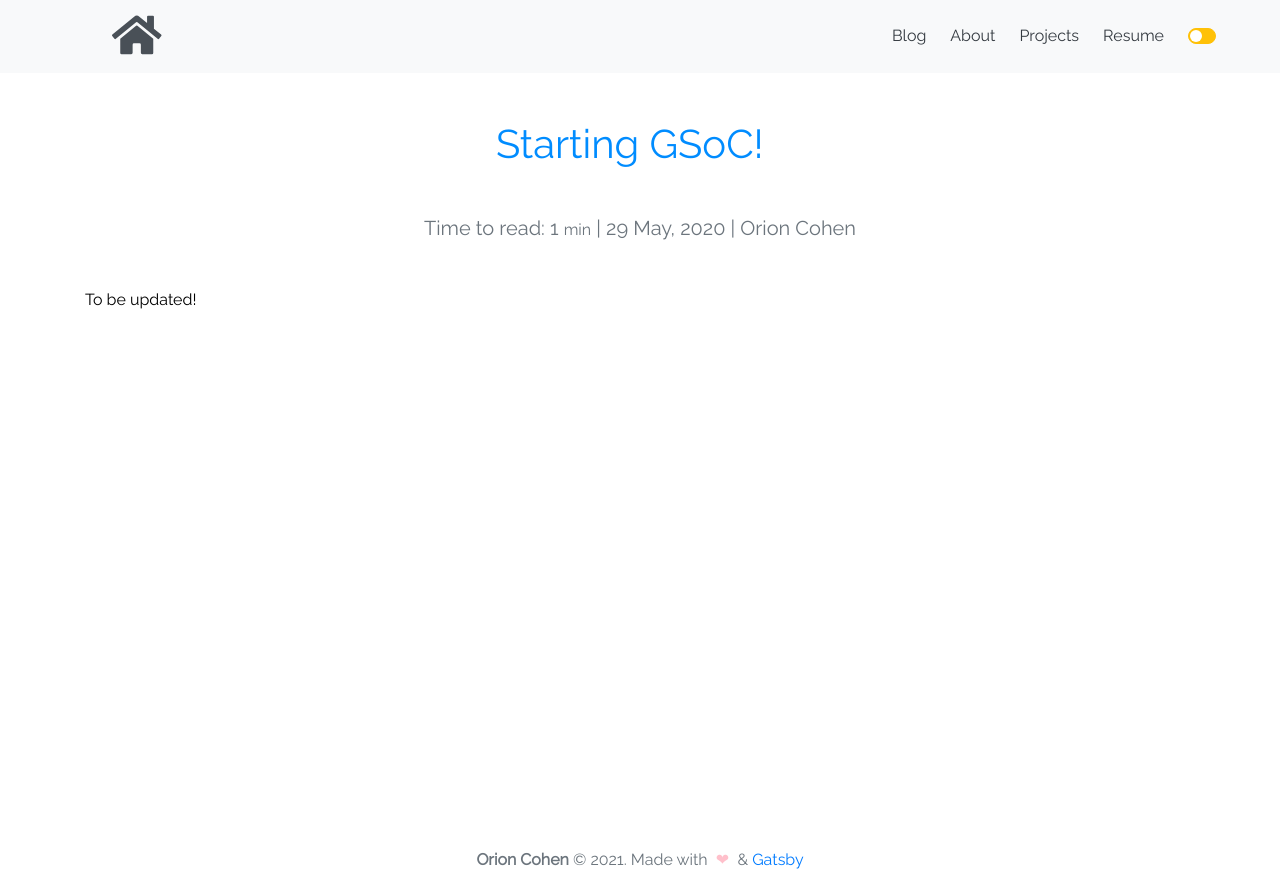
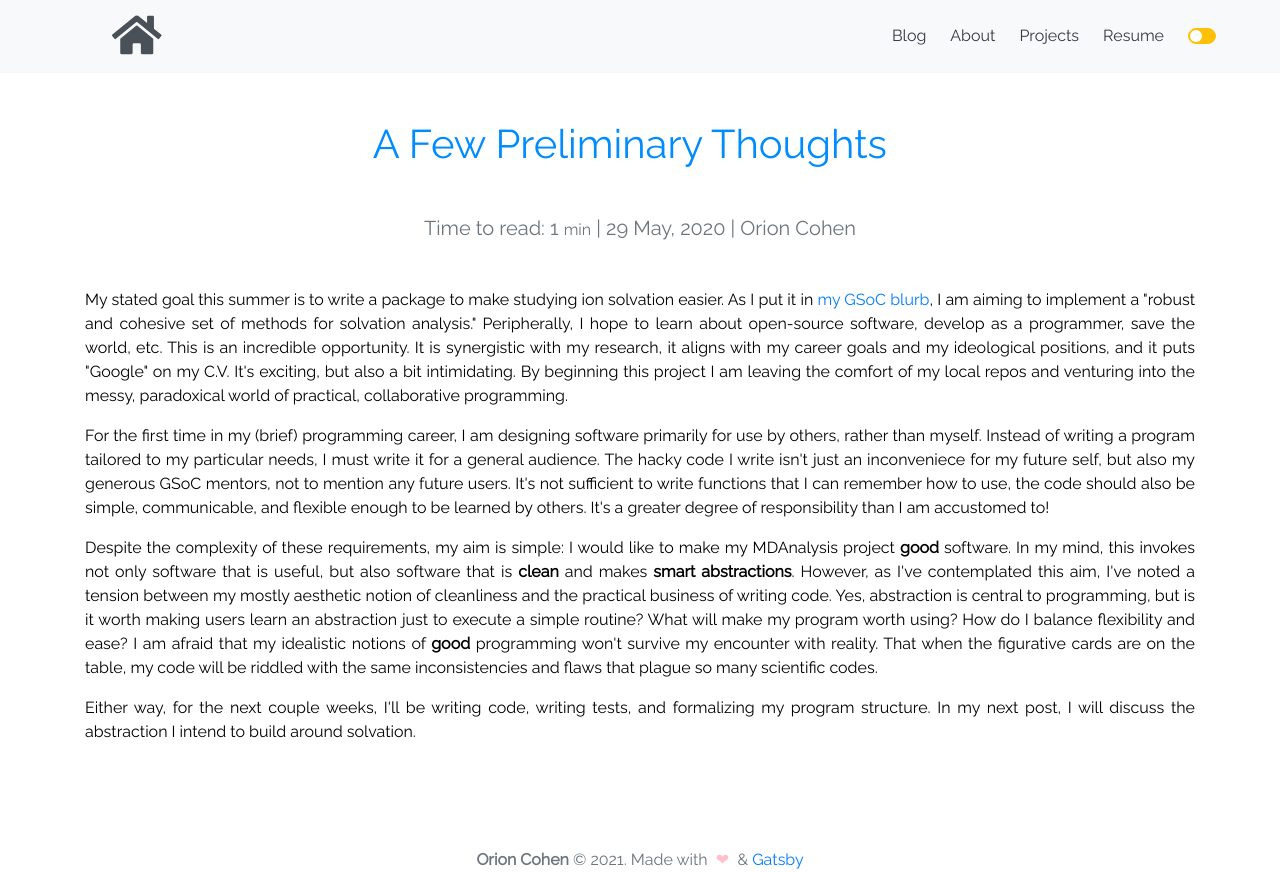
Before and after one commit to orionarcher/orion-website, a Gatsby site: page /blog/2021_05_29_gsoc_start/ in a window 1280 px wide. Built offline with nearby package versions, Linux system fonts and the light colour scheme; Gatsby itself is replaced by a stand-in of ours; no server answers.

Commit message:
added a blog post

```diff
--- a/src/content/blog/2021_05_29_gsoc_start/index.md
+++ b/src/content/blog/2021_05_29_gsoc_start/index.md
@@ -1,9 +1,15 @@
 ---
-title: "Starting GSoC!"
+title: "A Few Preliminary Thoughts"
 tags: ["GSoC", "Molecular Dynamics", "Message"]
 description: "My first post for GSoC."
 author: "Orion Cohen"
 date: "2020-05-29"
 ---
 
-To be updated!
+My stated goal this summer is to write a package to make studying ion solvation easier. As I put it in [my GSoC blurb](https://summerofcode.withgoogle.com/projects/#6227159028334592), I am aiming to implement a "robust and cohesive set of methods for solvation analysis." Peripherally, I hope to learn about open-source software, develop as a programmer, save the world, etc. This is an incredible opportunity. It is synergistic with my research, it aligns with my career goals and my ideological positions, and it puts "Google" on my C.V. It's exciting, but also a bit intimidating. By beginning this project I am leaving the comfort of my local repos and venturing into the messy, paradoxical world of practical, collaborative programming.
+
+For the first time in my (brief) programming career, I am designing software primarily for use by others, rather than myself. Instead of writing a program tailored to my particular needs, I must write it for a general audience. The hacky code I write isn't just an inconveniece for my future self, but also  my generous GSoC mentors, not to mention any future users. It's not sufficient to write functions that I can remember how to use, the code should also be simple, communicable, and flexible enough to be learned by others. It's a greater degree of responsibility than I am accustomed to!
+
+Despite the complexity of these requirements, my aim is simple: I would like to make my MDAnalysis project **good** software. In my mind, this invokes not only software that is useful, but also software that is **clean** and makes **smart abstractions**. However, as I've contemplated this aim, I've noted a tension between my mostly aesthetic notion of cleanliness and the practical business of writing code. Yes, abstraction is central to programming, but is it worth making users learn an abstraction just to execute a simple routine? What will make my program worth using? How do I balance flexibility and ease? I am afraid that my idealistic notions of **good** programming won't survive my encounter with reality. That when the figurative cards are on the table, my code will be riddled with the same inconsistencies and flaws that plague so many scientific codes.
+
+Either way, for the next couple weeks, I'll be writing code, writing tests, and formalizing my program structure. In my next post, I will discuss the abstraction I intend to build around solvation.
```
Also changed, not shown: src/content/blog/2021_05_29_gsoc_start/feature.jpg.
